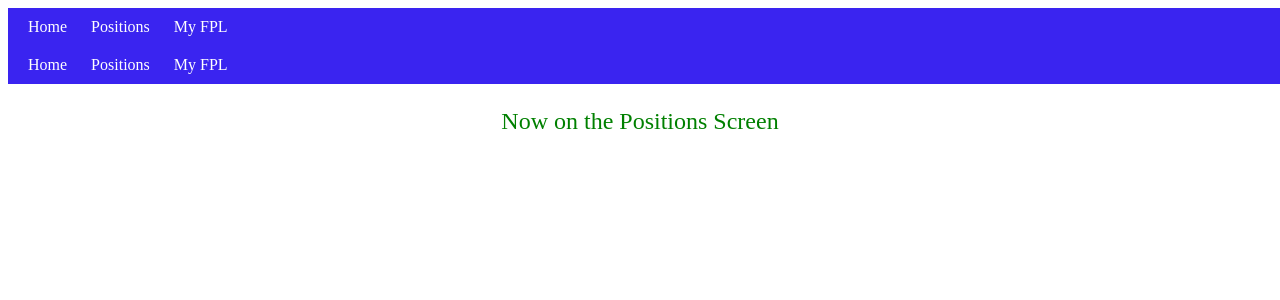
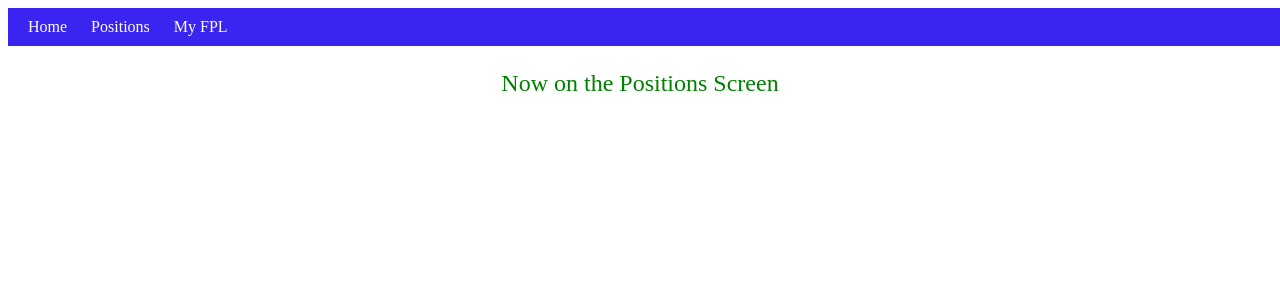
Before and after one commit to JamesRestell8/NEA_website, a Django app: page /Positions/ in a window 1280 px wide. Shown: the top 300 px of the page. Run offline with Django 4.2, Linux system fonts and the light colour scheme.

Commit message:
small change to positions.html (forgot to save before last commit

```diff
--- a/FPLWizard/webApp/templates/webApp/positions.html
+++ b/FPLWizard/webApp/templates/webApp/positions.html
@@ -4,12 +4,6 @@
     <title>Positions</title>
     <link rel="stylesheet" href="{% static 'webApp/style.css' %}">
 </head>
-
-<nav id='header'>
-    <a href="/">Home</a>
-    <a href="/Positions">Positions</a>
-    <a href="/MyFPL">My FPL</a>
-</nav>
 
 <body>
     <nav id='header'>
```
